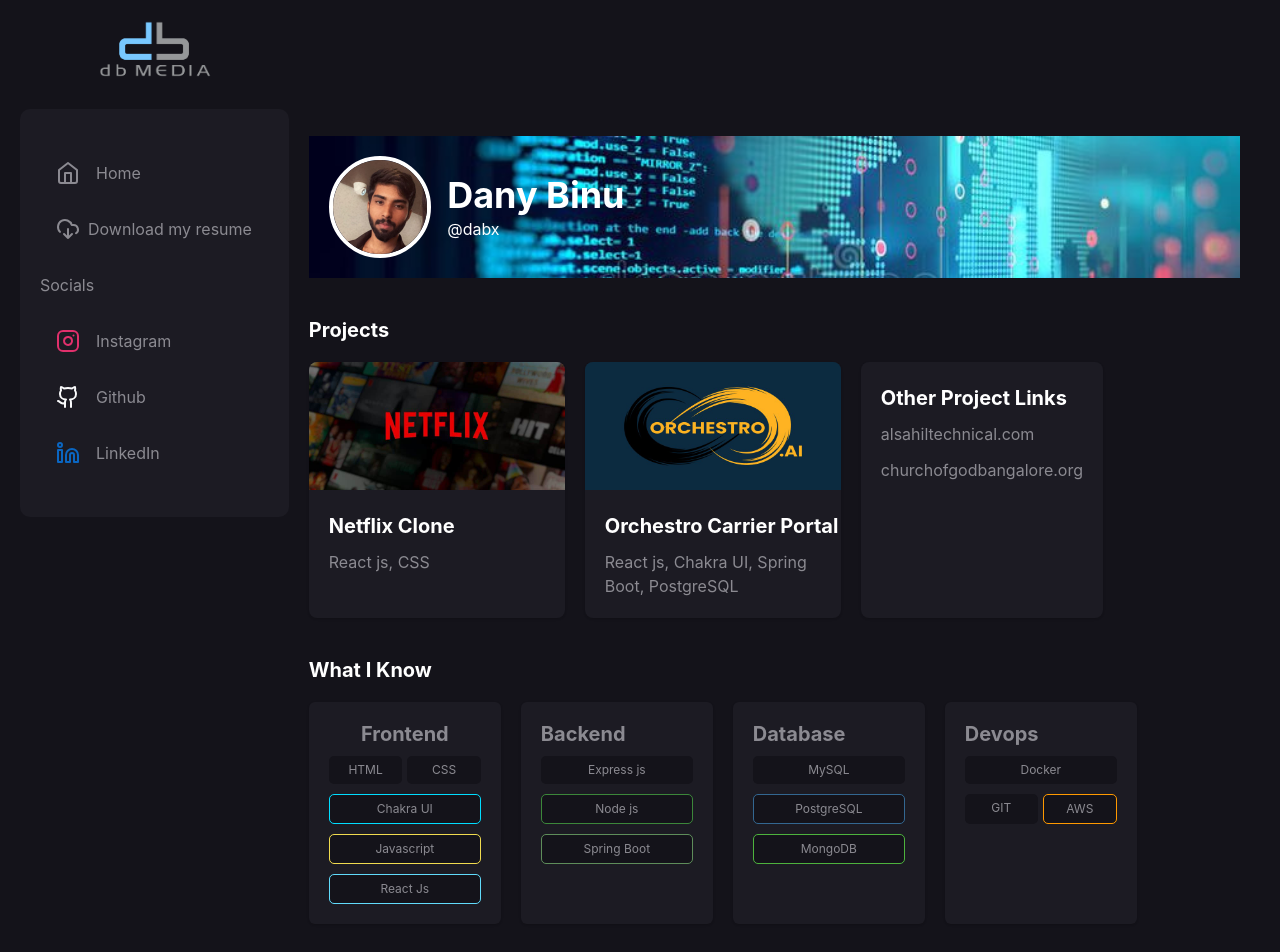
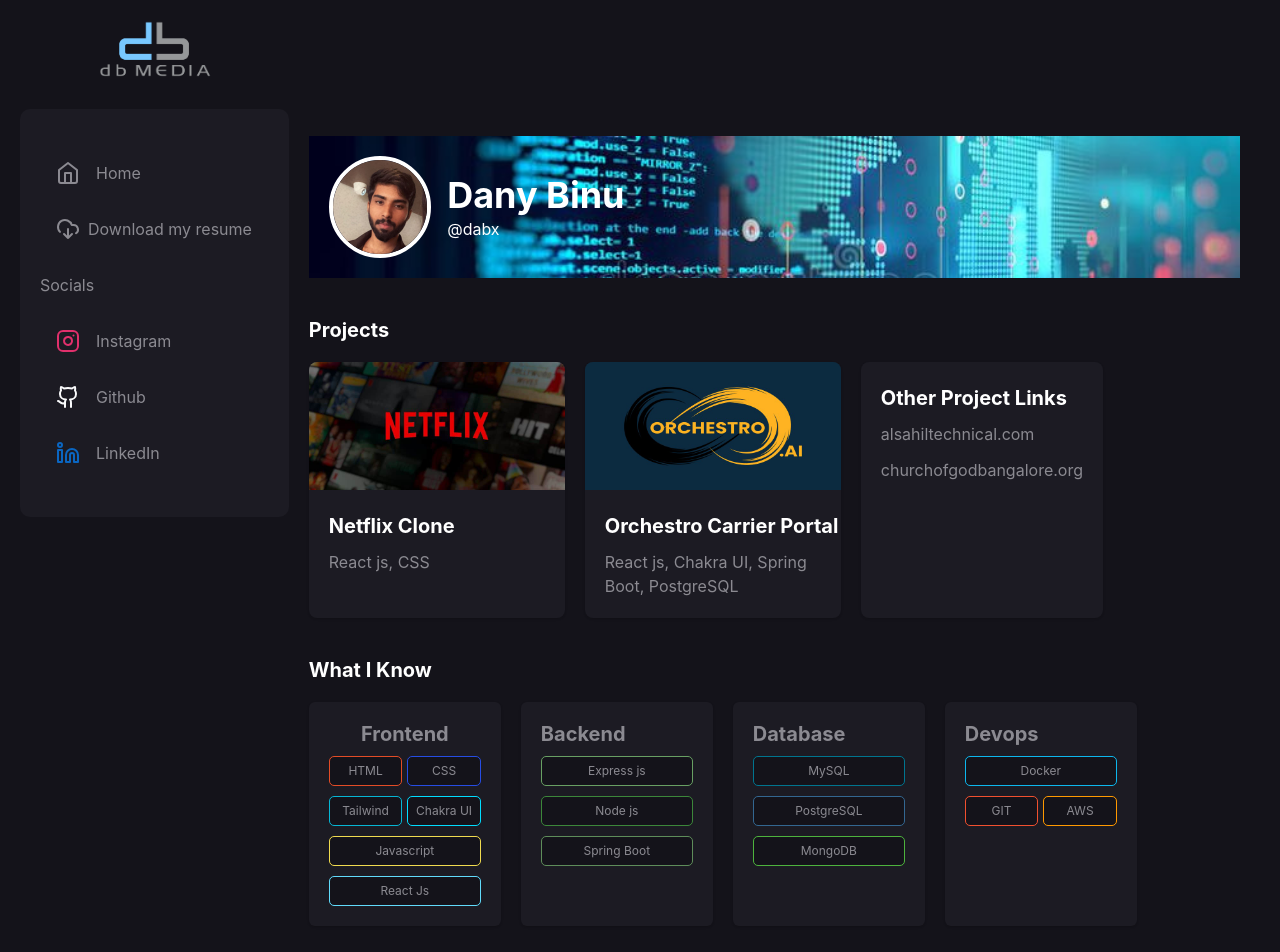
Before and after one commit to dabxx/db-media, a React (Create React App) app: page / in a window 1280 px wide. Shown: the top 952 px of the page. Built offline with nearby package versions, Linux system fonts and the light colour scheme.

Commit message:
Add border colors and update resume link

```diff
--- a/src/App.js
+++ b/src/App.js
@@ -10,7 +10,10 @@
           <Route index element={<LandingPage />} />
         </Route>
       </Routes>
+
     </BrowserRouter>
+
+
   );
 }
 
--- a/src/Components/SideNav.js
+++ b/src/Components/SideNav.js
@@ -501,7 +501,7 @@
                 margin={{ base: "2rem 1rem", md: "initial" }}
               >
                 <a
-                  href="https://drive.google.com/file/d/1bD8D1sY-0o8rz3D-U4QsNfiQaPc5dkyU/view?usp=sharing"
+                  href="https://drive.google.com/file/d/1zy8g2dTcrlvrdvarv2cZaQ1Zxr4MvmKR/view?usp=sharing"
                   target="_blank"
                   rel="noreferrer"
                 >
@@ -680,7 +680,7 @@
             </li>
             <li>
               <a
-                href="https://drive.google.com/file/d/1bD8D1sY-0o8rz3D-U4QsNfiQaPc5dkyU/view?usp=sharing"
+                href="https://drive.google.com/file/d/1zy8g2dTcrlvrdvarv2cZaQ1Zxr4MvmKR/view?usp=sharing"
                 target="_blank"
                 rel="noreferrer"
               >
--- a/src/Pages/LandingPage.js
+++ b/src/Pages/LandingPage.js
@@ -460,15 +460,33 @@
                   Frontend
                 </Heading>
                 <Flex gap="5px">
-                  <div className={style.box}>HTML</div>
-                  <div className={style.box}>CSS</div>
+                  <div
+                    className={style.box}
+                    style={{ border: "1.5px solid #e34c26" }}
+                  >
+                    HTML
+                  </div>
+                  <div
+                    className={style.box}
+                    style={{ border: "1.5px solid #264de4" }}
+                  >
+                    CSS
+                  </div>
                 </Flex>
+                <Flex gap="5px">
+                  <div
+                    className={style.box}
+                    style={{ border: "1.5px solid #06b6d4 " }}
+                  >
+                    Tailwind
+                  </div>
                   <div
                     className={style.box}
                     style={{ border: "1.5px solid rgb(1, 221, 255)" }}
                   >
                     Chakra UI
                   </div>
+                </Flex>
                 <div
                   className={style.box}
                   style={{ border: "1.5px solid #F0DB4F" }}
@@ -489,7 +507,12 @@
             >
               <CardBody borderRadius="20px">
                 <Heading size="md">Backend</Heading>
-                <div className={style.box}>Express js</div>
+                <div
+                  className={style.box}
+                  style={{ border: "1.5px solid #68a063" }}
+                >
+                  Express js
+                </div>
                 <div
                   className={style.box}
                   style={{ border: "1.5px solid #3c873a" }}
@@ -510,7 +533,12 @@
             >
               <CardBody borderRadius="20px">
                 <Heading size="md">Database</Heading>
-                <div className={style.box}>MySQL</div>
+                <div
+                  className={style.box}
+                  style={{ border: "1.5px solid #00758f" }}
+                >
+                  MySQL
+                </div>
                 <div
                   className={style.box}
                   style={{ border: "1.5px solid #336791 " }}
@@ -531,9 +559,19 @@
             >
               <CardBody borderRadius="20px">
                 <Heading size="md">Devops</Heading>
-                <div className={style.box}>Docker</div>
+                <div
+                  className={style.box}
+                  style={{ border: "1.5px solid #0db7ed " }}
+                >
+                  Docker
+                </div>
                 <Flex gap="5px">
-                  <div className={style.box}>GIT</div>
+                  <div
+                    className={style.box}
+                    style={{ border: "1.5px solid #f1502f  " }}
+                  >
+                    GIT
+                  </div>
                   <div
                     className={style.box}
                     style={{ border: "1.5px solid #FF9900" }}
--- a/src/Pages/Layout.js
+++ b/src/Pages/Layout.js
@@ -5,7 +5,6 @@
 
 import styles from "../CSS-Files/Layout.module.css";
 import SideNav from "../Components/SideNav";
-// import Header from "../Components/Header";
 
 function Layout() {
   return (
```
Lines whose indentation alone changed are shown as unchanged.
